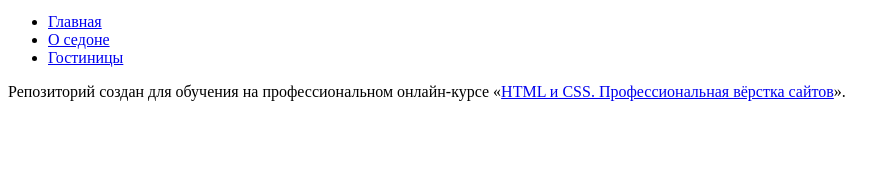
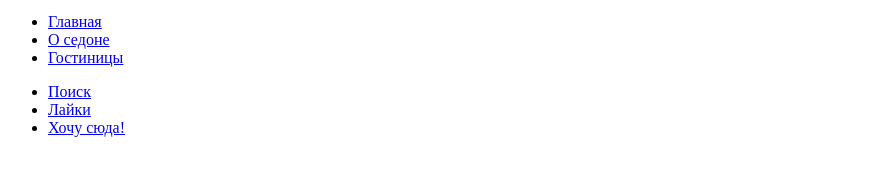
Before and after one commit to htmlacademy-htmlcss/2205013-sedona-35, a plain HTML site: page index.html in a window 1280 px wide. Shown: the part 29-204 px from the top of the page, without its empty margins (0-896 px from the left). Drawn offline with Linux system fonts and the light colour scheme.

Commit message:
Добавляет полную структуру Header
Более полная структура Header

```diff
--- a/index.html
+++ b/index.html
@@ -23,7 +23,22 @@
          </li>
         </ul>
 
-    <p>Репозиторий создан для обучения на профессиональном онлайн‑курсе «<a href="https://htmlacademy.ru/intensive/htmlcss">HTML и CSS. Профессиональная вёрстка сайтов</a>».</p>
-
+        <ul class="navigation-list navigation-user">
+          <li class="navigation-item">
+           <a class="navigation-link" href="#">
+           <span class="visually-hidden">Поиск</span>
+           </a>
+          </li>
+          <li class="navigation-item">
+            <a class="navigation-link" href="#">
+              <span class="visually-hidden">Лайки</span>
+            </a>
+          </li>
+          <li class="navigation-item">
+            <a class="navigation-link" href="#">Хочу сюда!</a>
+          </li>
+        </ul>
+      </nav>
+    </header>
   </body>
 </html>
```
